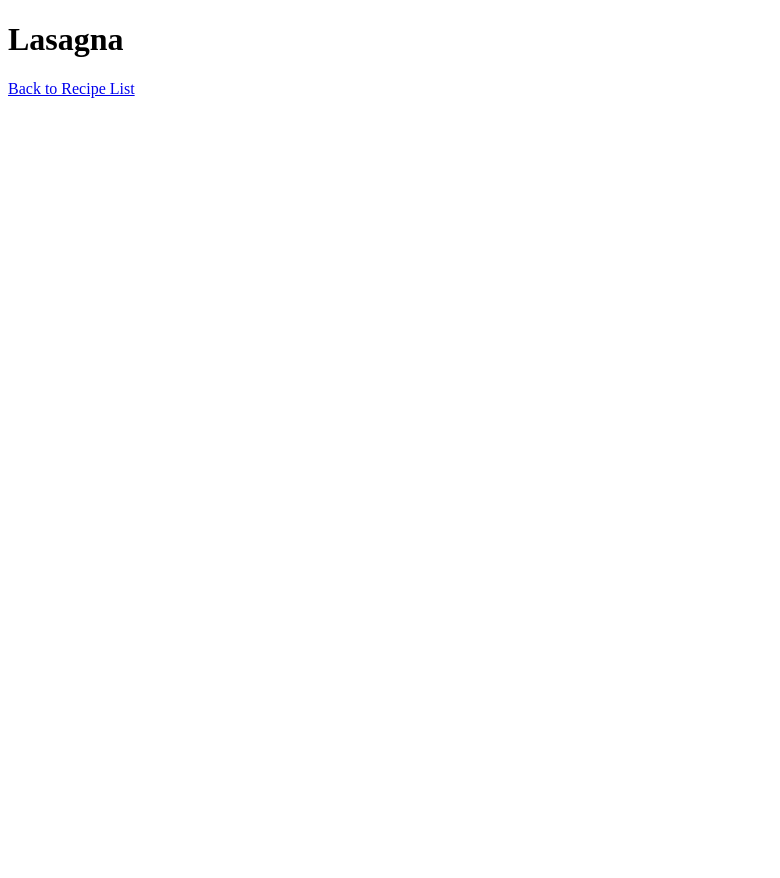
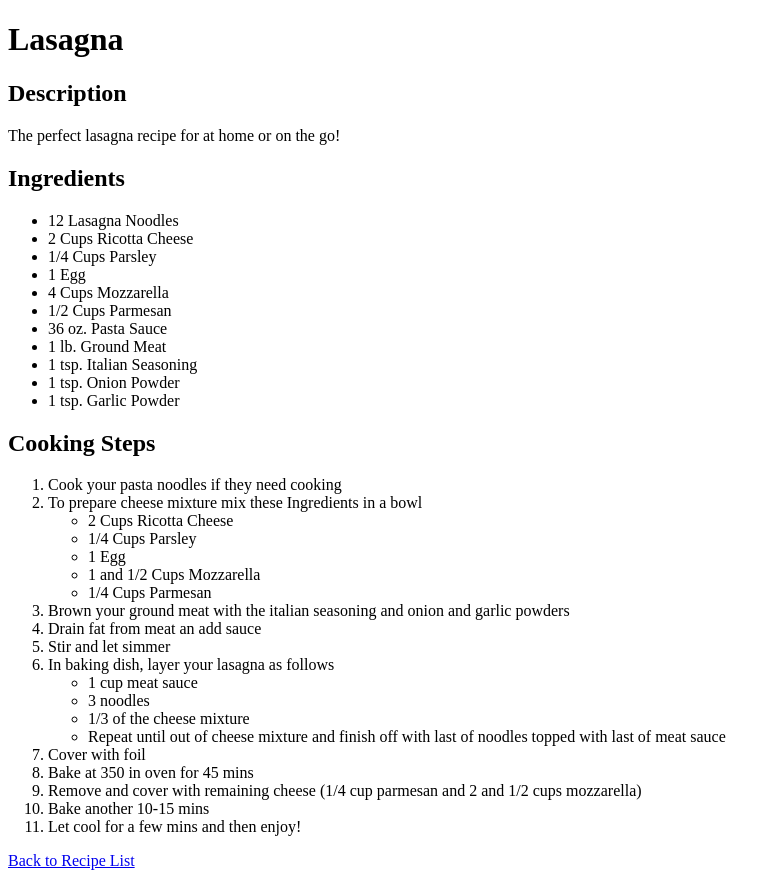
Before and after one commit to qpongratz/odin-recipes, a plain HTML site: page lasagna.html in a window 1280 px wide. Shown: the whole page, without its empty margins (0-780 px from the left). Before the commit the page ends 800 px from the top, so only its background shows below. Drawn offline with Linux system fonts and the light colour scheme.

Commit message:
Add lasagna recipe content

```diff
--- a/lasagna.html
+++ b/lasagna.html
@@ -7,6 +7,49 @@
 
     <body>
         <h1>Lasagna</h1>
+        <h2>Description</h2>
+            <p>The perfect lasagna recipe for at home or on the go!</p>
+        <h2>Ingredients</h2>
+            <ul>
+                <li>12 Lasagna Noodles</li>
+                <li>2 Cups Ricotta Cheese</li>
+                <li>1/4 Cups Parsley</li>
+                <li>1 Egg</li>
+                <li>4 Cups Mozzarella</li>
+                <li>1/2 Cups Parmesan</li>
+                <li>36 oz. Pasta Sauce</li>
+                <li>1 lb. Ground Meat</li>
+                <li>1 tsp. Italian Seasoning</li>
+                <li>1 tsp. Onion Powder</li>
+                <li>1 tsp. Garlic Powder</li>
+            </ul>
+        <h2>Cooking Steps</h2>
+            <ol>
+                <li>Cook your pasta noodles if they need cooking</li>
+                <li>To prepare cheese mixture mix these Ingredients in a bowl</li>
+                <ul>
+                    <li>2 Cups Ricotta Cheese</li>
+                    <li>1/4 Cups Parsley</li>
+                    <li>1 Egg</li>
+                    <li>1 and 1/2 Cups Mozzarella</li>
+                    <li>1/4 Cups Parmesan</li>
+                </ul>
+                <li>Brown your ground meat with the italian seasoning and onion and garlic powders</li>
+                <li>Drain fat from meat an add sauce</li>
+                <li>Stir and let simmer</li>
+                <li>In baking dish, layer your lasagna as follows</li>
+                <ul>
+                    <li>1 cup meat sauce</li>
+                    <li>3 noodles</li>
+                    <li>1/3 of the cheese mixture</li>
+                    <li>Repeat until out of cheese mixture and finish off with last of noodles topped with last of meat sauce</li>
+                </ul>
+                <li>Cover with foil</li>
+                <li>Bake at 350 in oven for 45 mins</li>
+                <li>Remove and cover with remaining cheese (1/4 cup parmesan and 2 and 1/2 cups mozzarella)</li>
+                <li>Bake another 10-15 mins</li>
+                <li>Let cool for a few mins and then enjoy!</li>
+            </ol>
         <a href="index.html">Back to Recipe List</a>
     </body>
 </html>
```
